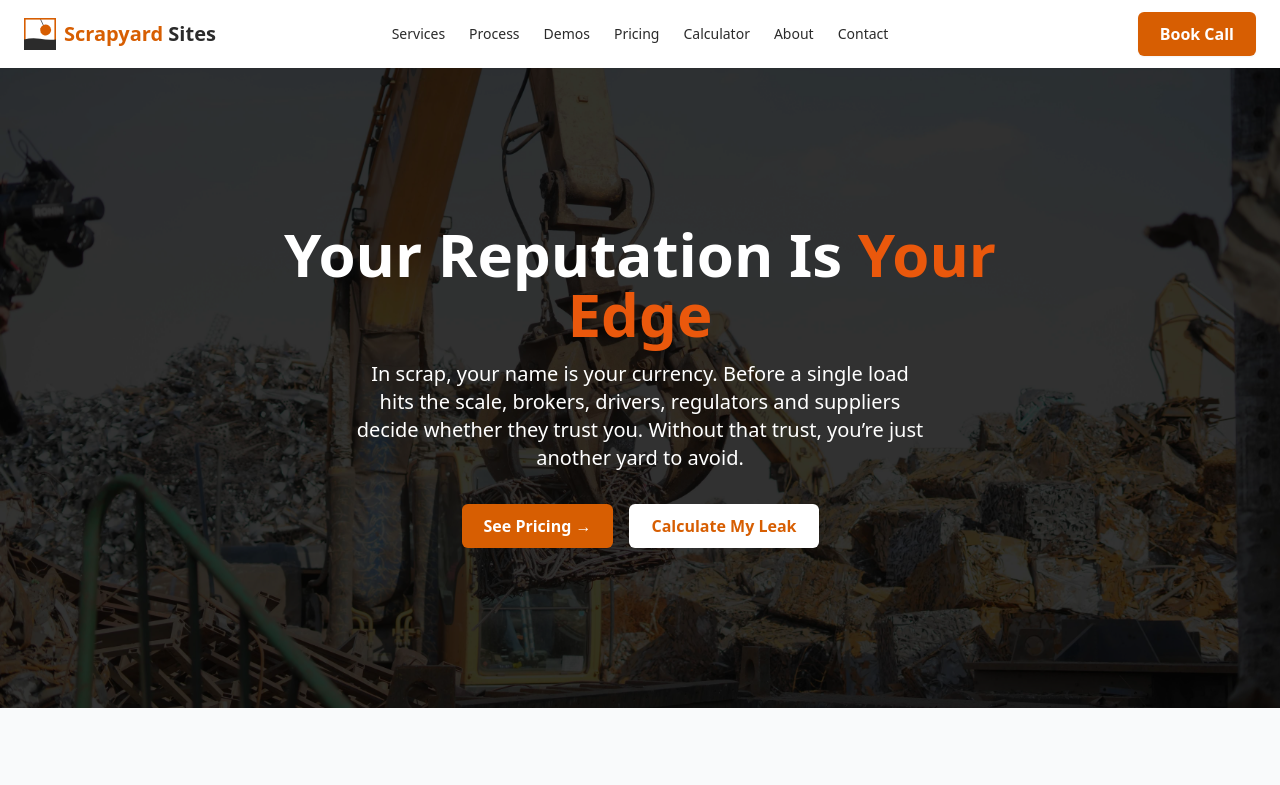
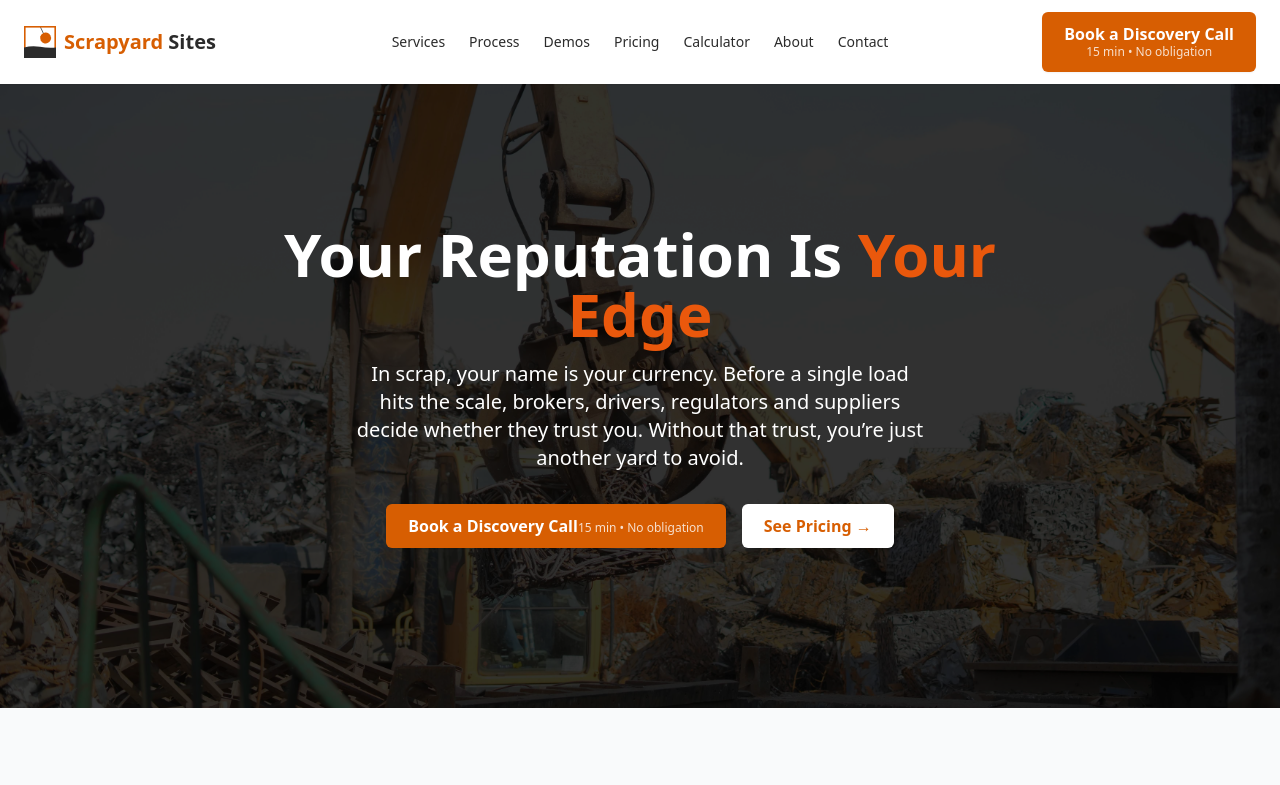
Before and after one commit to mrnosilrub/Scrap-Yard-Sites, a plain HTML site: page index.html in a window 1280 px wide. Shown: the top 785 px of the page. Drawn offline with nearby package versions, Linux system fonts and the light colour scheme; a web font is replaced by a local one.

Commit message:
Implement CTA buttons across site

```diff
--- a/assets/styles.css
+++ b/assets/styles.css
@@ -64,6 +64,14 @@
   .hero-cta:hover {
     border-color: transparent;
   }
+}
+.cta-subtext {
+  display: block;
+  font-size: 0.75rem;
+  font-weight: 400;
+  margin-top: 0.25rem;
+  opacity: 0.8;
+  line-height: 1;
 }
 
 /* Fallback utility classes for custom brand colors */
--- a/index.html
+++ b/index.html
@@ -188,7 +188,7 @@
         <li><a href="/about">About</a></li>
         <li><a href="/contact">Contact</a></li>
       </ul>
-      <a href="/contact" class="btn-primary hidden md:block">Book Call</a>
+      <a href="/contact" class="btn-primary hidden md:block">Book a Discovery Call<span class="cta-subtext">15&nbsp;min • No obligation</span></a>
     </nav>
     <!-- Full-screen mobile menu -->
     <div id="mobileMenu" class="text-brand-charcoal md:hidden fixed inset-0 z-50 flex flex-col items-center justify-center gap-6 text-xl font-medium bg-white hidden">
@@ -203,7 +203,7 @@
       <a href="/risk-calculator">Calculator</a>
       <a href="/about">About</a>
       <a href="/contact">Contact</a>
-      <a href="/contact" class="btn-primary">Book Call</a>
+      <a href="/contact" class="btn-primary">Book a Discovery Call<span class="cta-subtext">15&nbsp;min • No obligation</span></a>
     </div>
   </header>
   <script>
@@ -252,8 +252,8 @@
       Without that trust, you’re just another yard to avoid.
     </p>
     <div class="mt-8 flex flex-col sm:flex-row gap-4 justify-center">
-      <a href="/pricing" class="btn-primary btn-invert-hover hero-cta">See Pricing →</a>
-      <a href="/risk-calculator" class="btn-secondary hero-cta">Calculate My Leak</a>
+      <a href="/contact" class="btn-primary hero-cta">Book a Discovery Call<span class="cta-subtext">15&nbsp;min • No obligation</span></a>
+      <a href="/pricing" class="btn-secondary hero-cta">See Pricing&nbsp;→</a>
     </div>
   </div>
 </section>
@@ -547,7 +547,7 @@
       </div>
     </div>
     <div class="mt-10 text-center">
-      <a href="https://book.stripe.com/eVqeVd8Vi9U45RbdJy73G00" class="btn-primary">Pay Deposit</a>
+      <a href="https://book.stripe.com/eVqeVd8Vi9U45RbdJy73G00" class="btn-primary">Pay Deposit & Reserve My Build Week<span class="cta-subtext">50% today • Balance at launch</span></a>
     </div>
   </div>
 </section>
@@ -656,6 +656,7 @@
 
 <!-- ── Footer ──────────────────────────────────────────────── -->
 <footer class="bg-white py-8 text-center text-xs text-gray-400">
+  <div class="mb-6"><a href="/contact" class="btn-primary">Book a Discovery Call<span class="cta-subtext">15&nbsp;min • No obligation</span></a></div>
   <nav class="mb-2 flex flex-wrap justify-center gap-x-2 gap-y-1">
     <a href="/">Home</a>
     <a href="/about">About</a>
```
Also changed, not shown: about/index.html (+4 -3 lines), blog/index.html (+3 -2 lines), blog/post-template.html (+3 -2 lines), blog/posts/care-plan-essentials.html (+3 -2 lines), blog/posts/pre-qualify-scrap-sellers.html (+3 -2 lines), blog/posts/seo-basics-for-scrap-yards.html (+3 -2 lines), contact/index.html (+3 -2 lines), demos/index.html (+3 -2 lines), pricing/index.html (+5 -4 lines), privacy/index.html (+3 -2 lines), process/index.html (+3 -2 lines), risk-calculator/index.html (+4 -5 lines), services/index.html (+3 -2 lines), terms-of-service/index.html (+3 -2 lines), 1 other file.
